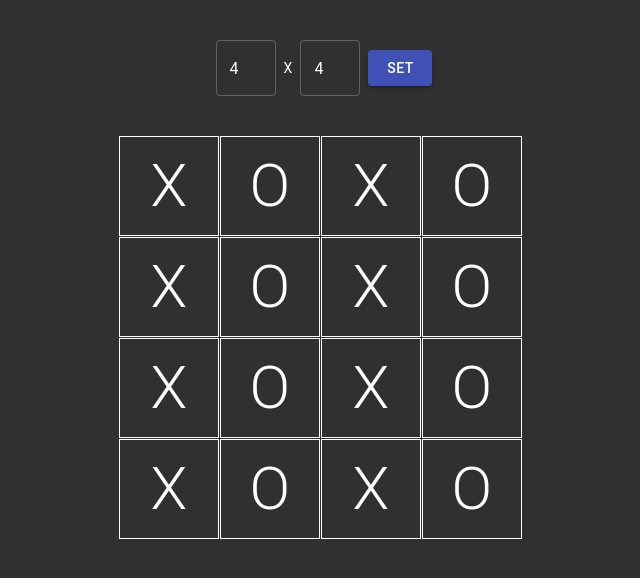
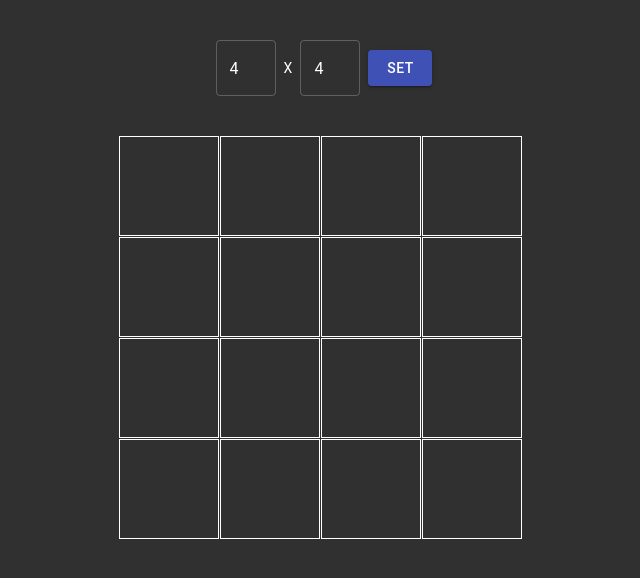
Before and after one commit to raksitnongbua/tic-tac-toe, a React (Create React App) app: page / in a window 1280 px wide. Shown: the top 578 px of the page, without its empty margins (320-960 px from the left). Built offline with nearby package versions, Linux system fonts and the light colour scheme.

Commit message:
add function select target

```diff
--- a/src/components/Board.tsx
+++ b/src/components/Board.tsx
@@ -6,8 +6,9 @@ import Square from './Square';
 interface IProps {
   size: number;
   boardData: string[];
+  onSelect: (index: number) => void;
 }
-const Board: React.FC<IProps> = ({ size, boardData }) => {
+const Board: React.FC<IProps> = ({ size, boardData, onSelect }) => {
   return (
     <Box
       width="100%"
@@ -21,7 +22,11 @@ const Board: React.FC<IProps> = ({ size, boardData }) => {
         gridTemplateColumns={`repeat(${size}, 1fr)`}
       >
         {createIndexArray(size * size).map((_, i) => (
-          <Square key={`square-${i}`} value={boardData[i]} />
+          <Square
+            key={`square-${i}`}
+            value={boardData[i]}
+            onClick={() => onSelect(i)}
+          />
         ))}
       </Box>
     </Box>
--- a/src/components/Square.tsx
+++ b/src/components/Square.tsx
@@ -1,10 +1,20 @@
 import React from 'react';
-import { Box, Typography } from '@material-ui/core';
+import { Box, makeStyles, Typography } from '@material-ui/core';
 
 interface IProps {
   value: string;
+  onClick: () => void;
 }
-const Square: React.FC<IProps> = ({ value }) => {
+const useStyles = makeStyles({
+  text: {
+    cursor: 'default',
+  },
+});
+const Square: React.FC<IProps> = ({ value, onClick }) => {
+  const { text } = useStyles();
+  const handleClick = () => {
+    if (value === '') onClick();
+  };
   return (
     <Box
       width={100}
@@ -13,8 +23,11 @@ const Square: React.FC<IProps> = ({ value }) => {
       display="flex"
       justifyContent="center"
       alignItems="center"
+      onClick={handleClick}
     >
-      <Typography variant="h2">{value}</Typography>
+      <Typography variant="h2" className={text}>
+        {value}
+      </Typography>
     </Box>
   );
 };
--- a/src/screens/Game.tsx
+++ b/src/screens/Game.tsx
@@ -22,6 +22,7 @@ const Game = () => {
   const [size, setSize] = useState(4);
   const [currentSize, setCurrentSize] = useState(4);
   const [comboWins, setComboWins] = useState<number[][]>([]);
+  const [turn, setTurn] = useState<string>('X');
   const [boardData, setBoardData] = useState<string[]>([]);
   useEffect(() => {
     setComboWins(getComboWins(currentSize));
@@ -35,6 +36,14 @@ const Game = () => {
     const value = Math.min(Math.max(size, minSize), maxSize);
     setCurrentSize(value);
     setSize(value);
+    setBoardData(clearBoardData(currentSize));
+  };
+  const handleSelect = (index: number) => {
+    const newBoardData = boardData.map((value, i) =>
+      i === index ? turn : value
+    );
+    setBoardData(newBoardData);
+    setTurn(turn === 'X' ? 'O' : 'X');
   };
   return (
     <Container maxWidth="md">
@@ -71,7 +80,11 @@ const Game = () => {
             </Button>
           </Box>
         </form>
-        <Board size={currentSize} boardData={boardData} />
+        <Board
+          size={currentSize}
+          boardData={boardData}
+          onSelect={handleSelect}
+        />
       </Box>
     </Container>
   );
--- a/src/services/game.ts
+++ b/src/services/game.ts
@@ -30,7 +30,7 @@ const getComboWins = (size: number): number[][] => {
   ];
 };
 const clearBoardData = (size: number) => {
-  return createIndexArray(size * size).map((_, i) => (i % 2 === 0 ? 'X' : 'O'));
+  return createIndexArray(size * size).map((_) => '');
 };
 
 export { getComboWins, clearBoardData };
```
